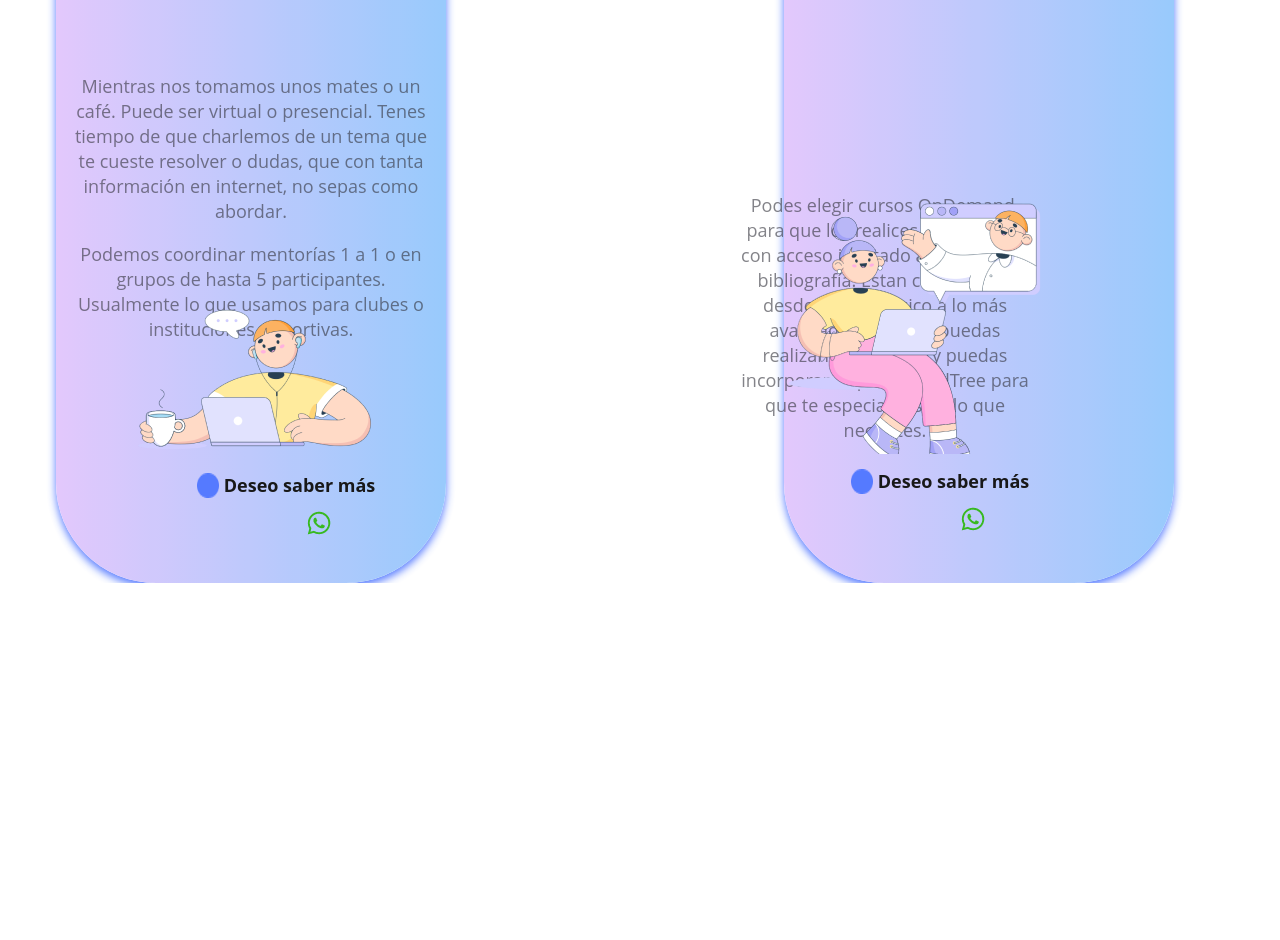
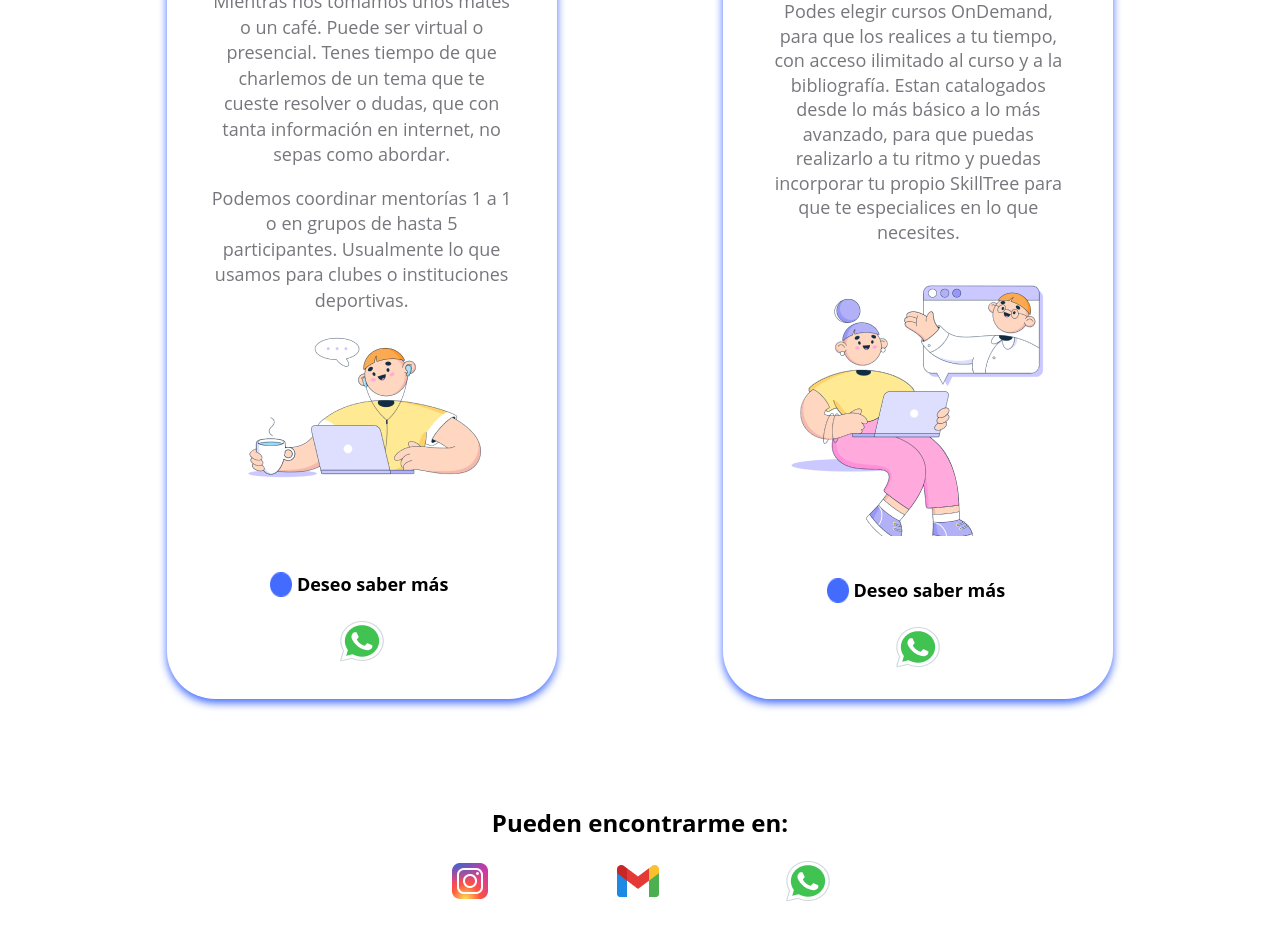
Before and after one commit to gaby7887/Proyecto-Lisandro, a React (Create React App) app: page /Servicios in a window 1280 px wide. Shown: the part 600-1540 px from the top of the page. Before the commit the page ends 1183 px from the top, so only its background shows below. Built offline with nearby package versions, Linux system fonts and the light colour scheme.

Commit message:
actualizacion

```diff
--- a/src/Componentes/Navbar/Navbar.css
+++ b/src/Componentes/Navbar/Navbar.css
@@ -1,9 +1,10 @@
 .navbar {
     display: flex;
     flex-direction:row;
-    justify-content:space-between;
+    justify-content:space-around;
     align-items: center;
     background: #FFFFFF;
+    margin-top: 20px;
 }
 
 .link {
--- a/src/Componentes/Views/Header/Header.js
+++ b/src/Componentes/Views/Header/Header.js
@@ -1,6 +1,6 @@
 import React from "react";
 import './header.css';
-import vector from '../../../Imagenes/vector.png';
+import vector from '../../../Imagenes/Vector.png';
 import fotoLisandro from '../../../Imagenes/fotoLisandro.png';
 import rectangulo from '../../../Imagenes/rectangulo.png';
 
@@ -14,7 +14,7 @@ const Inicio = () => {
             </div>
 
             <div className="cajaTitleHome">
-                <h1 className="titleHome">Lisandro Cacciatore</h1>
+                <h1 className="titleHome">Lisandro Cacciatore<span className="punto">.</span></h1>
                 <div className="lineaHome">
                     <img className="rectangulo" src={rectangulo} alt="logo"/>
                 </div>
@@ -22,8 +22,8 @@ const Inicio = () => {
 
             <div className="contenedorEscuelaDeFuerza">
                 <div className="cajaSubtituloHome">
-                    <p className="parrafoSobreMi">-Sobre mi</p>
-                    <h2 className="subtituloHome">Escuela de fuerza</h2>
+                    <p className="parrafoSobreMi"><span>-</span>Sobre mi</p>
+                    <h2 className="subTituloHome">Escuela de fuerza</h2>
                     <div className="linea"></div>
                 </div>
 
@@ -35,8 +35,10 @@ const Inicio = () => {
                         Tengo que confesarte que nunca fui un gran
                         deportista o uno que se destacara por su habilidad.
                         </p>
-                        <img className="vector" src={vector} alt="logo"/>
-                        <a href="/AcercaDeMi"><button className="leerMas">Leer más...</button></a>
+                        <div className="contenedorLeerMas">
+                            <img className="vector" src={vector} alt="logo"/>
+                            <a href="/AcercaDeMi"><button className="leerMas">Leer más...</button></a>
+                        </div>
                         <a className="numeroWhatsapp" href="https://wa.me/+5493415040228"><button className="comienzaTuEntrenamiento"><span className="textoBoton">Comienza tu entrenamiento</span></button></a>
                     </div>
                 </div>
--- a/src/Componentes/Views/Header/header.css
+++ b/src/Componentes/Views/Header/header.css
@@ -18,7 +18,7 @@
 .cajaTitleHome {
     display: flex;
     flex-direction: row;
-    justify-content: center;
+    justify-content: flex-start;
 
     align-items: center;
     /* padding: 20px; */
@@ -39,7 +39,8 @@
     height: 186px;
 
     font-family: 'Open Sans';
-    font-style: normal;
+    /* font-style: normal; */
+    padding: 15px;
 
     font-weight: 700;
     font-size: 68px;
@@ -84,30 +85,6 @@
     margin-right: 2px;
 }
 
-.lineaHome {
-
-    width: 152px;
-    height: 0px;
-    margin-top: 200px;
-    margin-left: -305px;
-
-    background: #436CFF;
-
-
-}
-
-.parrafoSobreMi {
-    font-weight: 700;
-    font-size: 14px;
-    line-height: 19px;
-    /* identical to box height */
-
-    text-transform: uppercase;
-
-    color: #1A1A25;
-
-}
-
 .contenedorEscuelaDeFuerza {
     display: flex;
     flex-direction: column;
@@ -148,24 +125,27 @@
     color: rgba(26, 26, 37, 0.6);
 }
 
+.contenedorLeerMas{
+    display: flex;
+    align-items: center;
+    margin-top: 5px;
+}
 .vector {
     display: flex;
-    margin-bottom: -20px;
-
+    /* margin-bottom: -20px; */
 }
 
 .leerMas {
     font-size: 16px;
     line-height: 22px;
     text-align: justify;
-    margin-left: 20px;
+    /* margin-left: 20px; */
 
     color: #436CFF;
 
     border: none;
     background: none;
     font-weight: 700;
-    text-align: justify;
 
     /* Inside auto layout */
 
@@ -183,6 +163,7 @@
     align-items: center;
     padding: 14px 20px;
     margin: 10px;
+    margin-left: 0;
 
     width: 284px;
     height: 50px;
@@ -329,124 +310,4 @@
     display: flex;
     flex-direction: column;
 }
-
-.numeroWhatsapp {
-    text-decoration: none;
 }
-
-
-
-/* MEDIA QUERIES */
-
-@media only screen and(max-width: 1400px){
-
-}
-
-@media only screen and(max-width: 1200px){
-
-}
-
-@media only screen and(max-width: 992px){
-
-}
-
-@media only screen and(max-width: 768px){
-    .cajaTitleHome{
-        display: flex;
-        flex-direction: column;
-        justify-content: center;
-
-    }
-
-    .titleHome{
-        display: flex;
-        flex-direction: column;
-        width: 224px;
-        height: 88px;
-
-        font-family: 'Open Sans';
-        font-style: normal;
-        font-weight: 700;
-        font-size: 32px;
-        line-height: 44px;
-        text-indent: 4px;
-
-    }
-
-
-    .home{
-        display: flex;
-        flex-direction: column;
-    }
-
-
-    .divFotoLisandro {
-        display: flex;
-        flex-direction: column;
-    }
-
-    .fotoLisandro{
-        display: flex;
-        flex-direction: column;
-        width: 50%;
-        height: 294px;
-        border-radius: 40px;
-    }
-
-
-.contenedorEscuelaDeFuerza{
-    display: flex;
-    flex-direction: column;
-}
-
-}
-
-@media only screen and(max-width: 576px){
-
-    .cajaTitleHome{
-        display: flex;
-        flex-direction: column;
-        justify-content: center;
-
-    }
-
-    .titleHome{
-        display: flex;
-        flex-direction: column;
-        width: 224px;
-        height: 88px;
-
-        font-family: 'Open Sans';
-        font-style: normal;
-        font-weight: 700;
-        font-size: 32px;
-        line-height: 44px;
-        text-indent: 4px;
-
-    }
-
-    .home{
-        display: flex;
-        flex-direction: column;
-    }
-
-
-    .divFotoLisandro {
-        display: flex;
-        flex-direction: column;
-    }
-
-    .fotoLisandro{
-        display: flex;
-        flex-direction: column;
-        width: 50%;
-        height: 294px;
-        border-radius: 40px;
-    }
-
-
-.contenedorEscuelaDeFuerza{
-    display: flex;
-    flex-direction: column;
-}
-}}
--- a/src/Componentes/Views/Servicios/Servicios.js
+++ b/src/Componentes/Views/Servicios/Servicios.js
@@ -2,8 +2,11 @@ import React from "react";
 import './servicios.css'
 import manServicios from '../../../Imagenes/manServicios.png';
 import womanServicios from '../../../Imagenes/womanServicios.png';
-import whatsapp from '../../../Imagenes/whatsapp.png';
+import whatsapp from '../../../Imagenes/whassap.png';
+import instagram from '../../../Imagenes/instagram.png';
+import gmail from '../../../Imagenes/gmail.png';
 import circulo from '../../../Imagenes/circulo.png';
+// import circulo from '../../../Imagenes/circulo.png';
 
 const Servicios = () => {
 
@@ -18,6 +21,7 @@ const Servicios = () => {
                     <div>
                         <h2 className='subtituloMentorias'>Mentorias</h2>
                     </div>
+
                     <div className="parrafoMentorias">
                         <p className="primerParrafosMentorias">
                             Mientras nos tomamos unos mates o un café. Puede ser virtual o presencial.
@@ -28,21 +32,21 @@ const Servicios = () => {
                             Podemos coordinar mentorías 1 a 1 o en grupos de hasta 5 participantes.
                             Usualmente lo que usamos para clubes o instituciones deportivas.
                         </p>
-                        <div className="fotoMan">
-                            <img className="manServicios" src={manServicios} alt="logo"/>
-                        </div>
+                    </div>
+
+                    <div className="fotoMan" >
+                        <img src={manServicios} alt="logo"/>
+                    </div>
+
+                    <div className="contenedorWhassapMentorias">
                         <div className="cajaSaberMasMentorias">
                             <img className="circulo" src={circulo} alt="logo"/>
                             <a className="numeroWhatsapp" href="https://wa.me/+5493415040228"><span className="textoSaberMas">Deseo saber más</span></a>
                         </div>
+
                         <div className="whatsappMan">
-                        <a className="numeroWhatsapp" href="https://wa.me/+5493415040228"><img className="whatsapp" src={whatsapp} alt="logo"/></a>
+                            <a className="numeroWhatsapp" href="https://wa.me/+5493415040228"><img className="whatsapp" src={whatsapp} alt="logo"/></a>
                         </div>
-                    </div>
-                </div>
-                <div className="contenedorCursos">
-                    <div className="contenedorSubtituloCursos">
-                        <h2 className='subtituloCursos'>Cursos</h2>
                     </div>
 
                 </div>
@@ -58,17 +62,34 @@ const Servicios = () => {
                             a lo más avanzado, para que puedas realizarlo a tu ritmo y puedas incorporar
                             tu propio SkillTree para que te especialices en lo que necesites.
                         </p>
-                        <div className="fotoWoman">
-                            <img className="womanServicios" src={womanServicios} alt="logo"/>
-                        </div>
-                        <div className="textoSaberMasWoman">
+                    </div>
+
+                    <div className="fotoWoman">
+                        <img className="manServicios" src={womanServicios} alt="logo"/>
+                    </div>
+
+                    <div className="contenedorWhassapCursos">
+                        <div className="cajaSaberMasMentorias">
                             <img className="circulo" src={circulo} alt="logo"/>
                             <a className="numeroWhatsapp" href="https://wa.me/+5493415040228"><span className="textoSaberMas">Deseo saber más</span></a>
                         </div>
-                        <div className="whatsappWoman">
-                        <a className="numeroWhatsapp" href="https://wa.me/+5493415040228"><img className="whatsapp" src={whatsapp} alt="logo"/></a>
+
+                        <div className="whatsappMan">
+                            <a className="numeroWhatsapp" href="https://wa.me/+5493415040228"><img className="whatsapp" src={whatsapp} alt="logo"/></a>
                         </div>
                     </div>
+
+                </div>
+            </div>
+
+            <div className="center margin-t">
+                <di>
+                    <h2>Pueden encontrarme en:</h2>
+                </di>
+                <div className="contenedorIconos">
+                    <a className="numeroWhatsapp" href="https://wa.me/+5493415040228"><img className="instagram" src={instagram} alt="logo"/></a>
+                    <a className="numeroWhatsapp" href="https://wa.me/+5493415040228"><img className="gmail" src={gmail} alt="logo"/></a>
+                    <a className="numeroWhatsapp" href="https://wa.me/+5493415040228"><img className="whatsapp" src={whatsapp} alt="logo"/></a>
                 </div>
             </div>
 
--- a/src/Componentes/Views/Servicios/servicios.css
+++ b/src/Componentes/Views/Servicios/servicios.css
@@ -7,9 +7,12 @@
 .center{
     display: flex;
     flex-direction: column;
-    justify-content:space-between;
-    text-align: center;
-    background: #FFFFFF;
+    align-items: center;
+    justify-content: center;
+    padding: 50px;
+}
+.margin-t{
+    margin: 40px;
 }
 
 .contenedorTitle{
@@ -23,8 +26,8 @@
     text-align: center;
     width: 188px;
     height: 49px;
-    padding-left: 650px;
     margin-top: 0px;
+    margin: 0;
 
     font-weight: 800;
     font-size: 36px;
@@ -40,7 +43,7 @@
     font-weight: 400;
     font-size: 16px;
     line-height: 22px;
-    margin-top: 0px;
+    margin-bottom: 40px;
 
 /* gris */
 
@@ -50,10 +53,10 @@ color: rgba(26, 26, 37, 0.6);
 
 .cajaContenedora {
     display: flex;
-    flex-wrap: row;
-    justify-content: center;
-    gap: 80px;
-    flex-wrap: wrap;
+    /* flex-wrap: row; */
+    align-items: center;
+    justify-content: space-evenly;
+    /* flex-wrap: wrap; */
 }
 
 .contenedorMentorias {
@@ -63,7 +66,7 @@ color: rgba(26, 26, 37, 0.6);
     justify-content: space-around;
 
     width: 370px;
-    height: 693px;
+    height: 773px;
 
     background: #FFFFFF;
     box-shadow: 0px 4px 8px #436CFF;
@@ -72,7 +75,7 @@ color: rgba(26, 26, 37, 0.6);
 
 /*
     padding-left: 70px;
-    padding-top: 20px;
+    padding-top: 20px; */
 }
 
 .subtituloMentorias {
@@ -84,9 +87,10 @@ color: rgba(26, 26, 37, 0.6);
     width: 228px;
     height: 50px;
 
+    margin:20px auto 0 auto;
+
     font-size: 32px;
     line-height: 44px;
-    margin-left: 40px;
 
     background: linear-gradient(90deg, #E0C3FC 0%, #8EC5FC 100%);
     opacity: 0.9;
@@ -103,16 +107,11 @@ color: rgba(26, 26, 37, 0.6);
     text-align: center;
 
     width: 370px;
-    height: 673px;
+    height: 773px;
 
     background: #FFFFFF;
     box-shadow: 0px 4px 8px #436CFF;
     border-radius: 48px;
-
-    padding-left: 70px;
-    margin-left: 200px;
-    padding-top: 40px;
-
 }
 
 
@@ -123,7 +122,7 @@ color: rgba(26, 26, 37, 0.6);
     width: 228px;
     height: 50px;
     /*left: calc(50% - 228px/2 + 304px); */
-    margin-left: -50px;
+    /* margin-left: -50px; */
 
     background: linear-gradient(90deg, #E0C3FC 0%, #8EC5FC 100%);
     opacity: 0.9;
@@ -140,8 +139,7 @@ color: rgba(26, 26, 37, 0.6);
     width: 228px;
     height: 50px;
 
-    padding-left: -5px;
-
+    margin:5px auto -10px auto;
 
     font-size: 32px;
     line-height: 44px;
@@ -157,13 +155,15 @@ color: rgba(26, 26, 37, 0.6);
     align-items: center;
     justify-content: center;
     height: 342px;
+    width: 302px;
+    margin:20px auto 0 auto;
+    gap: 0;
 
     /* padding: 0 20px ; */
     font-weight: 400;
     font-size: 18px;
-    line-height: 25px;
-    text-align: center;
-    margin-top: -10px;
+    line-height: 25.51px;
+
 
     /* gris */
 
@@ -184,13 +184,12 @@ color: rgba(26, 26, 37, 0.6);
     margin: 0px auto ;
     width: 302px;
     height: 342px;
+    /* margin:20px auto 0 auto; */
+
 
     font-weight: 400;
     font-size: 18px;
-    line-height: 25px;
-    text-align: center;
-    margin-left: -30px;
-    margin-top: 35px;
+    line-height: 24.51px;
 
     /* gris */
 
@@ -200,20 +199,18 @@ color: rgba(26, 26, 37, 0.6);
 
 .cajaSaberMas {
     display: flex;
-    margin-top: 25px;
-    margin-left: 55px;
+    /* margin-top: 25px;
+    margin-left: 55px; */
 }
 
 .cajaSaberMasMentorias {
     display: flex;
-    margin-top: -65px;
-    margin-left: 75px;
+    /* margin-top: -25px; */
 }
 
 .textoSaberMasWoman {
     display: flex;
-    margin-top: 15px;
-    margin-left: 55px;
+    /* margin-top: -25px; */
 }
 
 .textoSaberMas {
@@ -232,16 +229,6 @@ color: rgba(26, 26, 37, 0.6);
     margin-top: -100px;
 }
 
-.fotoMan {
-    display: flex;
-    margin-top: -55px;
-}
-
-.fotoWoman {
-    display: flex;
-    margin-top: -145px;
-}
-
 .womanSevicios {
     display: flex;
     width: 305px;
@@ -251,25 +238,49 @@ color: rgba(26, 26, 37, 0.6);
     top: 2548px; */
 }
 
+.contenedorWhassapMentorias{
+    display: flex;
+    flex-direction: column;
+    align-items: center;
+    justify-content: center;
+    gap: 20px;
+}
+.contenedorWhassapCursos{
+    display: flex;
+    flex-direction: column;
+    align-items: center;
+    justify-content: center;
+    gap: 20px;
+    margin-bottom: -25px;
+}
+
 .whatsappWoman {
     display: flex;
-    margin-top: 10px;
-    margin-left: 115px;
+    /* margin-top: 10px;
+    margin-left: 115px; */
 }
 
 .whatsappMan {
     display: flex;
-    margin-top: 10px;
-    margin-left: 135px;
+    /* margin-top: 10px;
+    margin-left: 135px; */
 }
 
 .numeroWhatsapp {
     text-decoration: none;
 }
+.whassap img{
+    width: 104.23px;
+    height: 31.5px;
+}
 
-
-
-
+.contenedorIconos{
+    display: flex;
+    flex-direction: row;
+    justify-content: space-around;
+    align-items: center;
+    gap: 120px;
+}
 
 .textoIconos{
     color: '#1A1A25';
```
